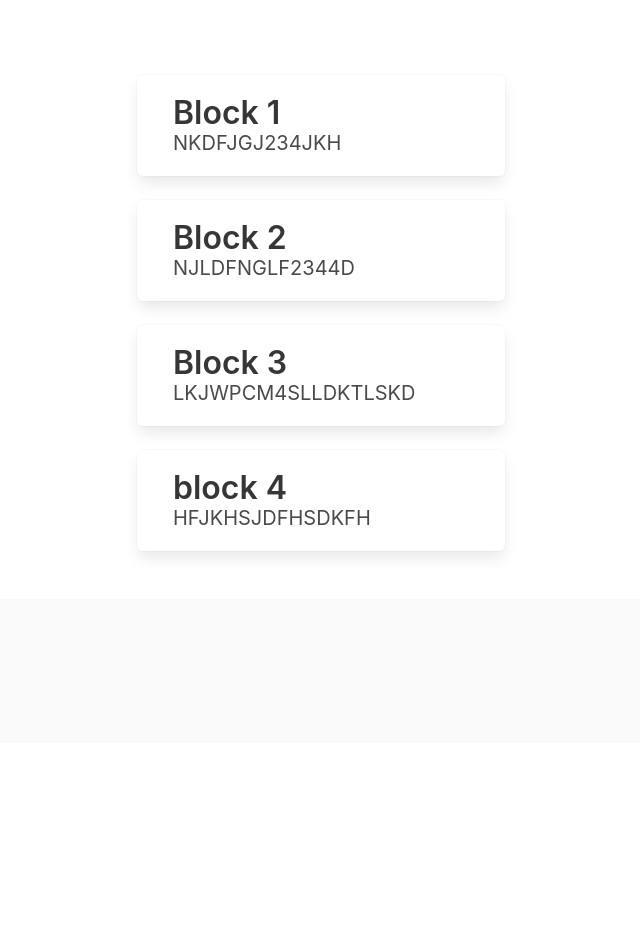
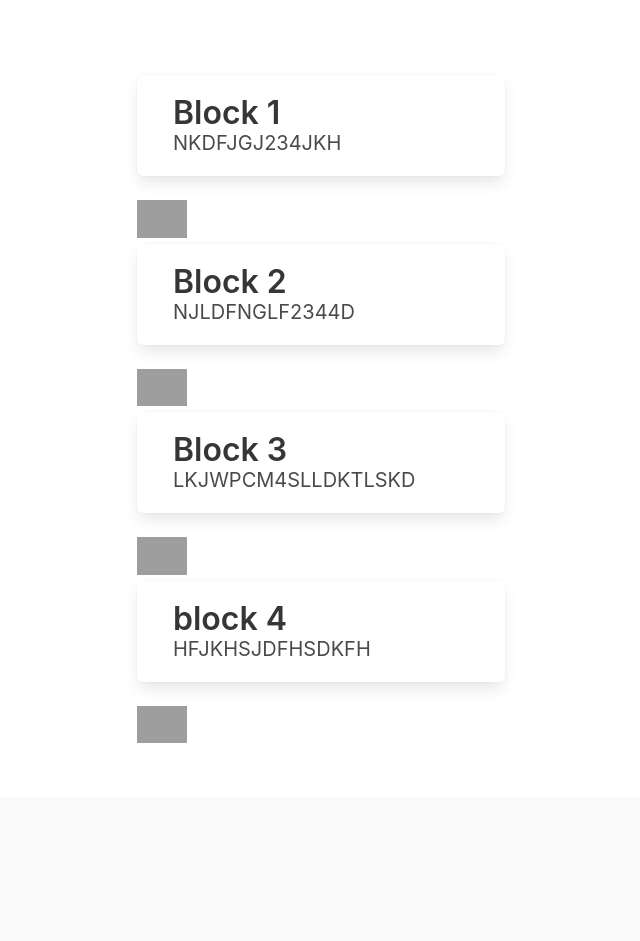
Before and after one commit to noahcoomer/BlockchainPKI, a Django app: page / in a window 1280 px wide. Shown: the part 281-1222 px from the top of the page, without its empty margins (319-959 px from the left). Before the commit the page ends 838 px from the top, so only its background shows below. Run offline with Django 3.2, Linux system fonts and the light colour scheme; data comes from the database, SQL or seed files in the repository; both versions use the stored data as it was after the commit; some libraries are stand-ins or nearby versions; grey boxes are pictures that could not be loaded.

Commit message:
Updated Block templates

```diff
--- a/django/Blockchain/Block/templates/Block_Templates/block.html
+++ b/django/Blockchain/Block/templates/Block_Templates/block.html
@@ -64,6 +64,7 @@
                             </div>
                         </article>
                     </div>
+                    <img src="https://i.ibb.co/zmYtgcj/Down-Arrow.png" alt="Down Arrow" class="center" width="50" height="50">
                   {% endfor %}
                 </div>
             </div>
```
Also changed, not shown: django/Blockchain/db.sqlite3.
